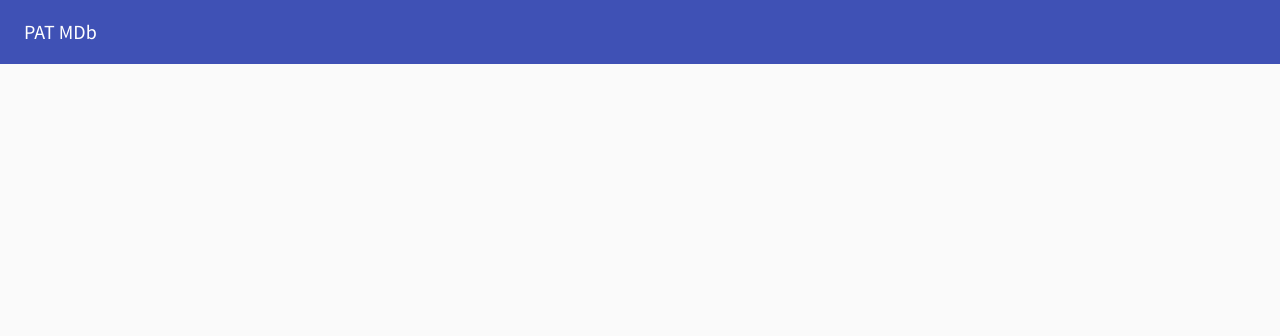
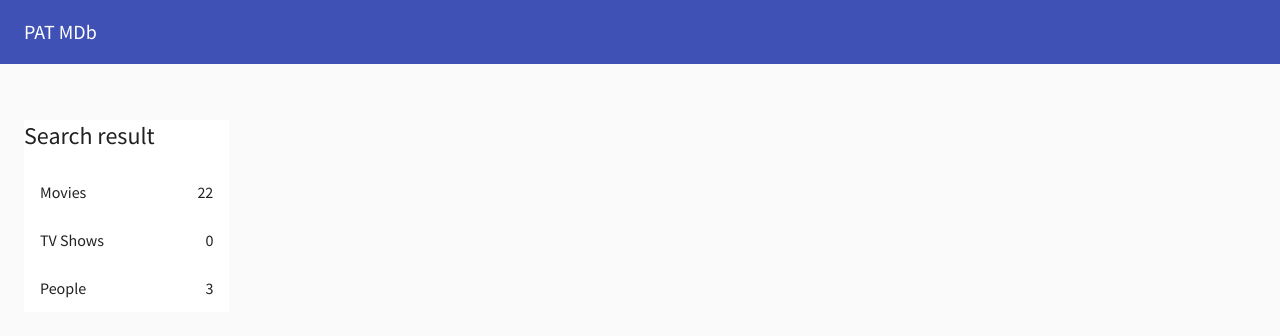
Before and after one commit to patrickcaringal/pat-mdb, a React (Create React App) app: page /search in a window 1280 px wide. Shown: the top 336 px of the page. Built offline with nearby package versions, Linux system fonts and the light colour scheme.

Commit message:
search sidebar categories

```diff
--- a/src/pages/Search/index.tsx
+++ b/src/pages/Search/index.tsx
@@ -1,12 +1,78 @@
-import React, { useState } from 'react';
+import React from 'react';
 import { RouteComponentProps, withRouter } from 'react-router-dom';
 import { parse as QSParse } from 'query-string';
+import { makeStyles } from '@material-ui/core/styles';
+
+import Grid from '@material-ui/core/Grid';
+import Box from '@material-ui/core/Box';
+import Container from '@material-ui/core/Container';
+
+import Typography from '@material-ui/core/Typography';
+
+import List from '@material-ui/core/List';
+import ListItem from '@material-ui/core/ListItem';
+import ListItemSecondaryAction from '@material-ui/core/ListItemSecondaryAction';
+import ListItemText from '@material-ui/core/ListItemText';
+
+
+const useStyles = makeStyles((theme) => ({
+    root: {
+        flexGrow: 1,
+        maxWidth: 752
+    },
+    demo: {
+        backgroundColor: theme.palette.background.paper
+        // backgroundColor: 'red'
+    },
+    title: {
+        margin: theme.spacing(4, 0, 2)
+    }
+}));
 
 interface SearchProps extends RouteComponentProps {}
 
 const SearchPage: React.FC<SearchProps> = (props) => {
+    const classes = useStyles();
+
     // console.log(QSParse(props.location.search));
-    return <h1>{QSParse(props.location.search).query}</h1>;
+    // return <h1>{QSParse(props.location.search).query}</h1>;
+
+    return (
+        <Box display="flex" p={3}>
+            <Container disableGutters maxWidth="lg">
+                <Grid container>
+                    <Grid item xs={2}>
+                        <div className={classes.demo}>
+                            <Typography variant="h5" className={classes.title}>
+                                Search result
+                            </Typography>
+                            <List disablePadding>
+                                <ListItem>
+                                    <ListItemText primary="Movies" />
+                                    <ListItemSecondaryAction>
+                                        <Typography>22</Typography>
+                                    </ListItemSecondaryAction>
+                                </ListItem>
+                                <ListItem>
+                                    <ListItemText primary="TV Shows" />
+                                    <ListItemSecondaryAction>
+                                        <Typography>0</Typography>
+                                    </ListItemSecondaryAction>
+                                </ListItem>
+                                <ListItem>
+                                    <ListItemText primary="People" />
+                                    <ListItemSecondaryAction>
+                                        <Typography>3</Typography>
+                                    </ListItemSecondaryAction>
+                                </ListItem>
+                            </List>
+                        </div>
+                    </Grid>
+                    <Grid item xs={9}></Grid>
+                </Grid>
+            </Container>
+        </Box>
+    );
 };
 
 export default withRouter(SearchPage);
```
